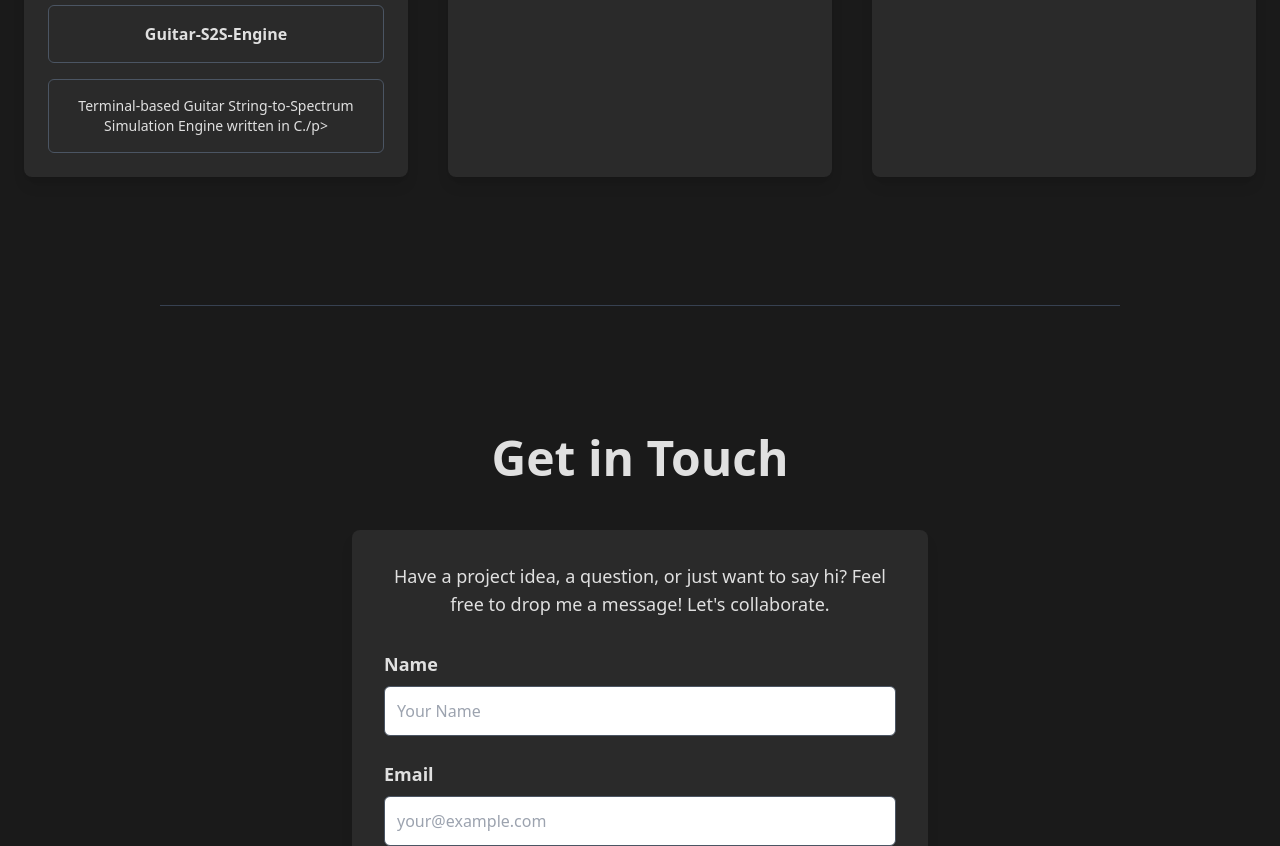
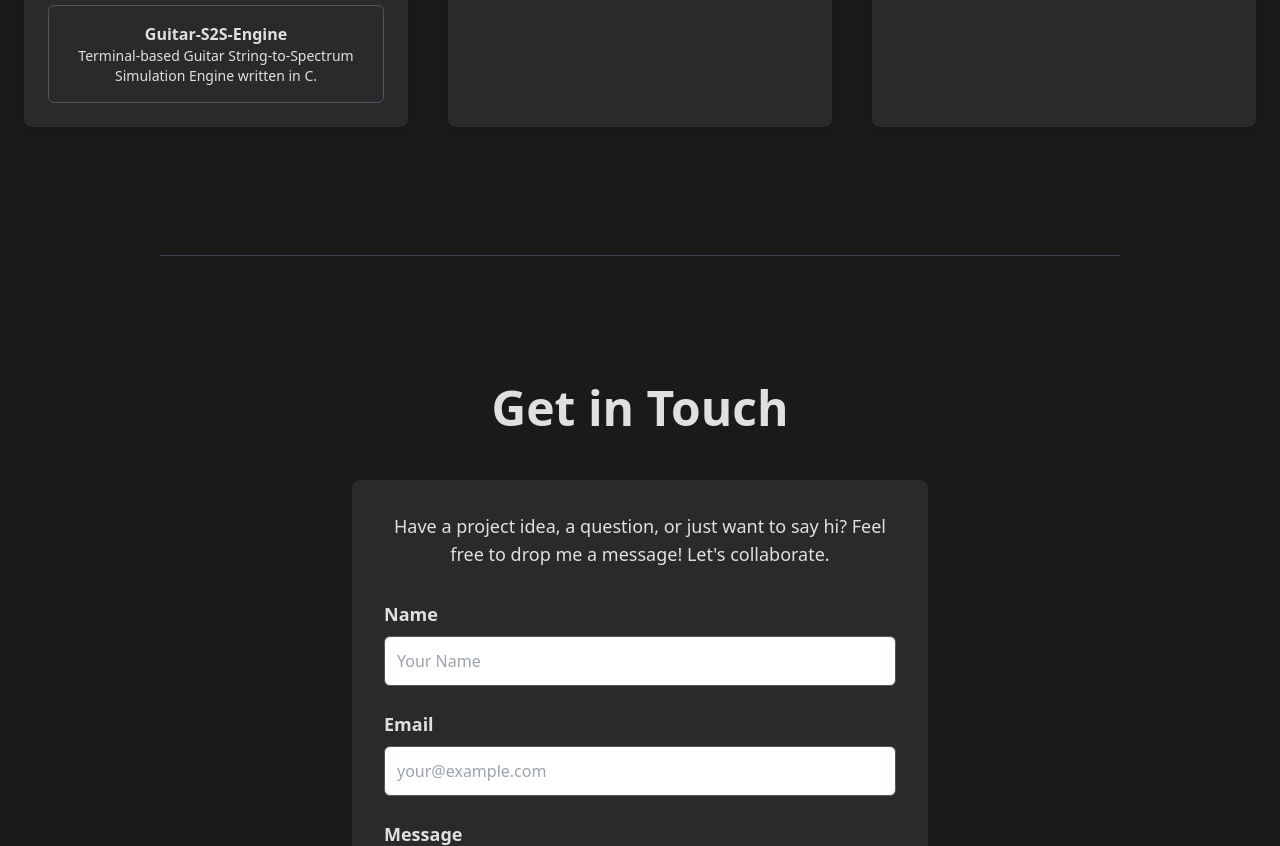
Before and after one commit to mrunali0204/mrunali0204.github.io, a plain HTML site: page index.html in a window 1280 px wide. Shown: the part 2914-3760 px from the top of the page. Drawn offline with nearby package versions, Linux system fonts and the light colour scheme.

Commit message:
Update index.html

```diff
--- a/index.html
+++ b/index.html
@@ -288,7 +288,7 @@
                 <a href="https://github.com/mrunali0204/Guitar-S2S-Engine" target="_blank"
                    class="block p-4 border border-gray-600 rounded-md hover:bg-gray-800 transition">
                     <p class="font-semibold text-primary-text">Guitar-S2S-Engine</p>
-                    <p class="text-sm">Terminal-based Guitar String-to-Spectrum Simulation Engine written in C./p>
+                    <p class="text-sm">Terminal-based Guitar String-to-Spectrum Simulation Engine written in C.</p>
                 </a>
 
             </div>
```
